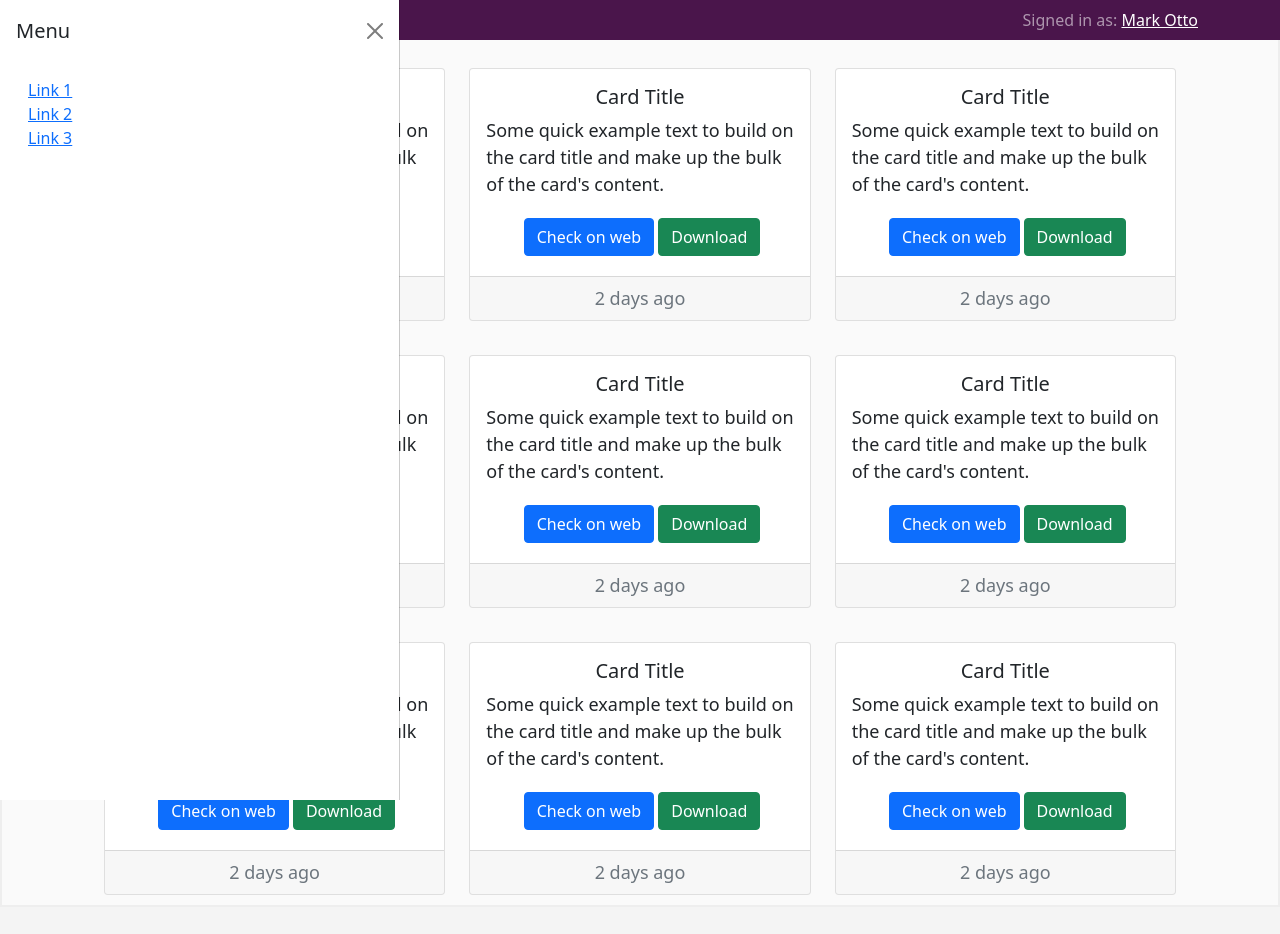
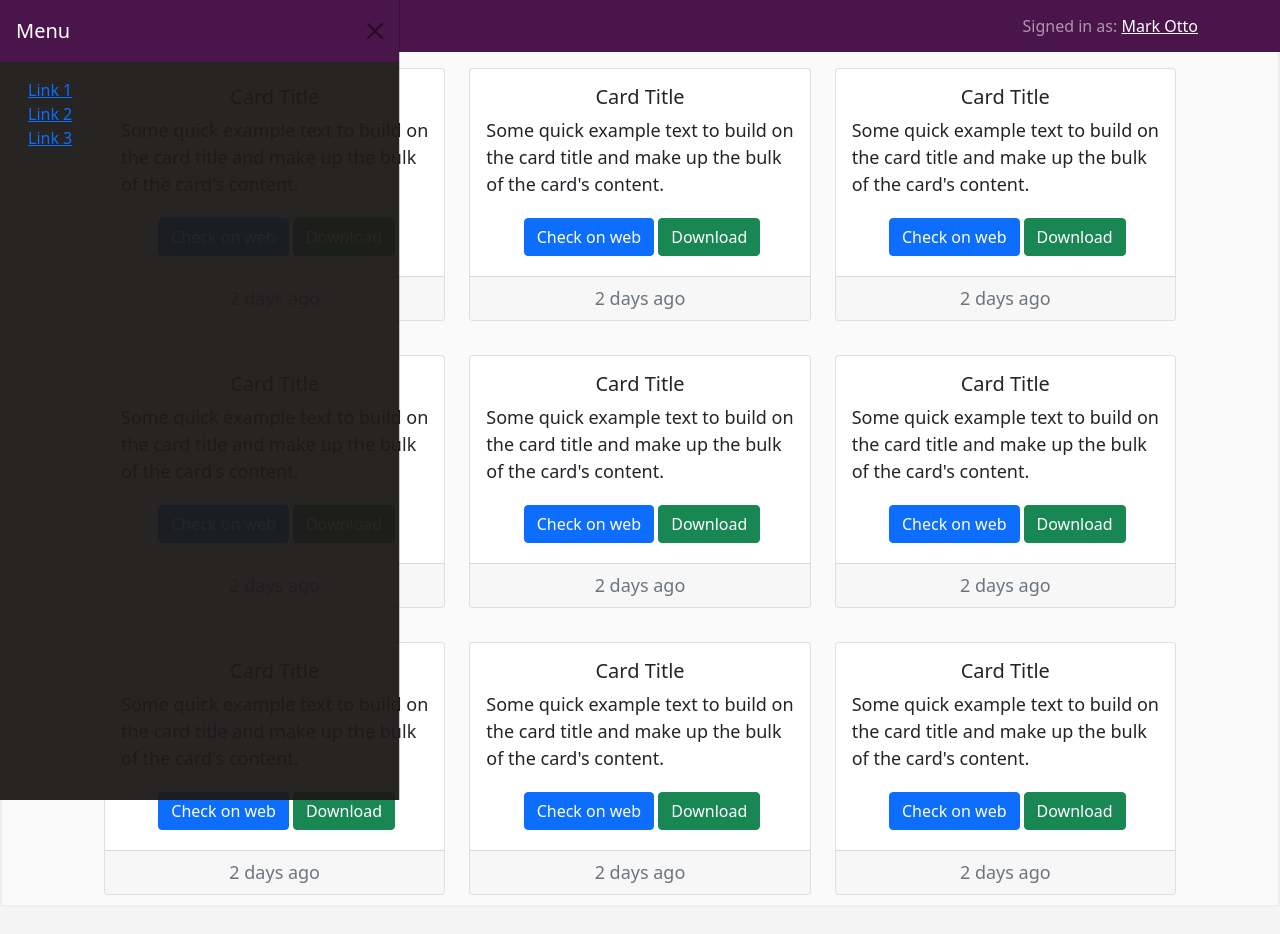
Before and after one commit to joacocruz6/easy_study, a React (Create React App) app: page / in a window 1280 px wide. Both pictures are taken after a click on the button "Menu". Shown: the top 934 px of the page. Built offline with nearby package versions, Linux system fonts and the light colour scheme.

Commit message:
feat(navigation): add style to the navigation menu

```diff
--- a/src/components/Navbar/Navbar.css
+++ b/src/components/Navbar/Navbar.css
@@ -1,4 +1,4 @@
 .navigation {
     background-color: #4a154b;
-    height: 5vh;
+    height: 6.5vh;
 }
--- a/src/components/Navbar/NavigationMenu/NavigationMenu.css
+++ b/src/components/Navbar/NavigationMenu/NavigationMenu.css
@@ -17,3 +17,12 @@
     border-color: #000000;
     outline-color: #000000;
 }
+
+.NavigationHeader {
+    background-color: #4a154b;
+}
+
+.NavigationMenu {
+    background-color: #1d1a1af3;
+    color: #ffffff;
+}
--- a/src/components/Navbar/NavigationMenu/NavigationMenu.jsx
+++ b/src/components/Navbar/NavigationMenu/NavigationMenu.jsx
@@ -17,8 +17,8 @@ const NavigationMenu = () => {
                 Menu
             </Button>
 
-            <Offcanvas show={show} onHide={handleClose} scroll={true} backdrop={false}>
-                <Offcanvas.Header closeButton>
+            <Offcanvas className="NavigationMenu" show={show} onHide={handleClose} scroll={true} backdrop={false}>
+                <Offcanvas.Header className="NavigationHeader" closeButton>
                     <Offcanvas.Title>Menu</Offcanvas.Title>
                 </Offcanvas.Header>
                 <Offcanvas.Body>
```
